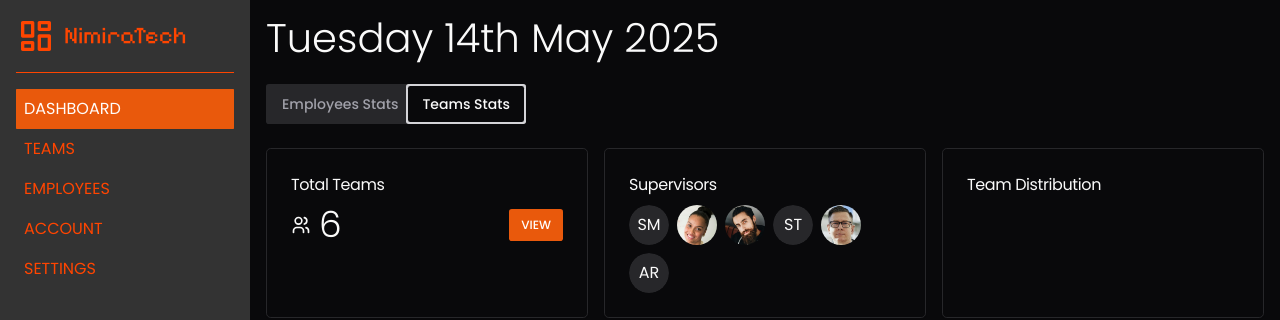
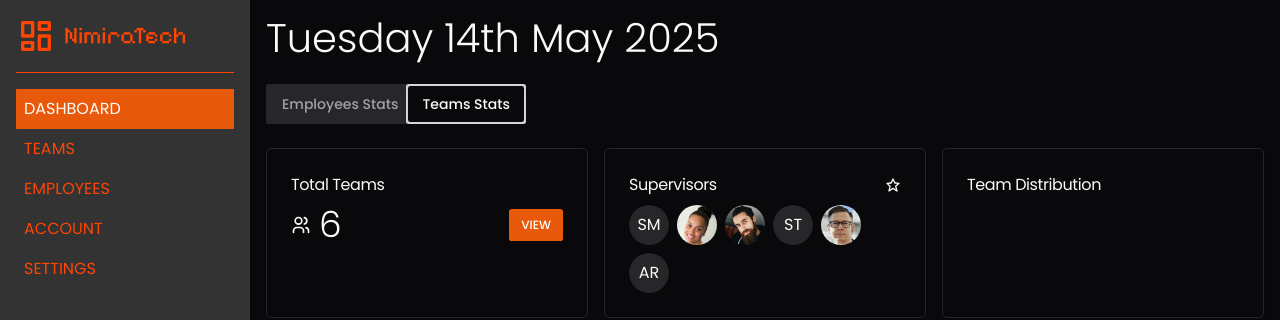
Before and after one commit to Nimira43/NT-Dashboard, a Next.js app: page /dashboard in a window 1280 px wide. Both pictures are taken after a click on the tab "Teams Stats". Shown: the top 320 px of the page. Built offline with nearby package versions, Linux system fonts and the light colour scheme.

Commit message:
Finished supervisors card

```diff
--- a/app/dashboard/components/teams/teams-stats.tsx
+++ b/app/dashboard/components/teams/teams-stats.tsx
@@ -9,6 +9,7 @@ import jl from '@/public/images/Jess-Lytton.jpg'
 import tw from '@/public/images/Tom-Wilkins.jpg'
 import kb from '@/public/images/Karl-Brent.jpg'
 import { Tooltip, TooltipContent, TooltipProvider, TooltipTrigger } from '@/components/ui/tooltip'
+import { BiStar } from 'react-icons/bi'
 
 const supervisors = [
   {
@@ -73,8 +74,9 @@ export default function TeamStats() {
         </Card>
         <Card>
           <CardHeader className='pb-2'>
-            <CardTitle className='font-normal text-base'>
-              Supervisors
+            <CardTitle className='font-normal text-base flex justify-between items-center'>
+              <span>Supervisors</span>
+              <BiStar />
             </CardTitle>
           </CardHeader >
           <CardContent className='flex flex-wrap gap-2'>
```
